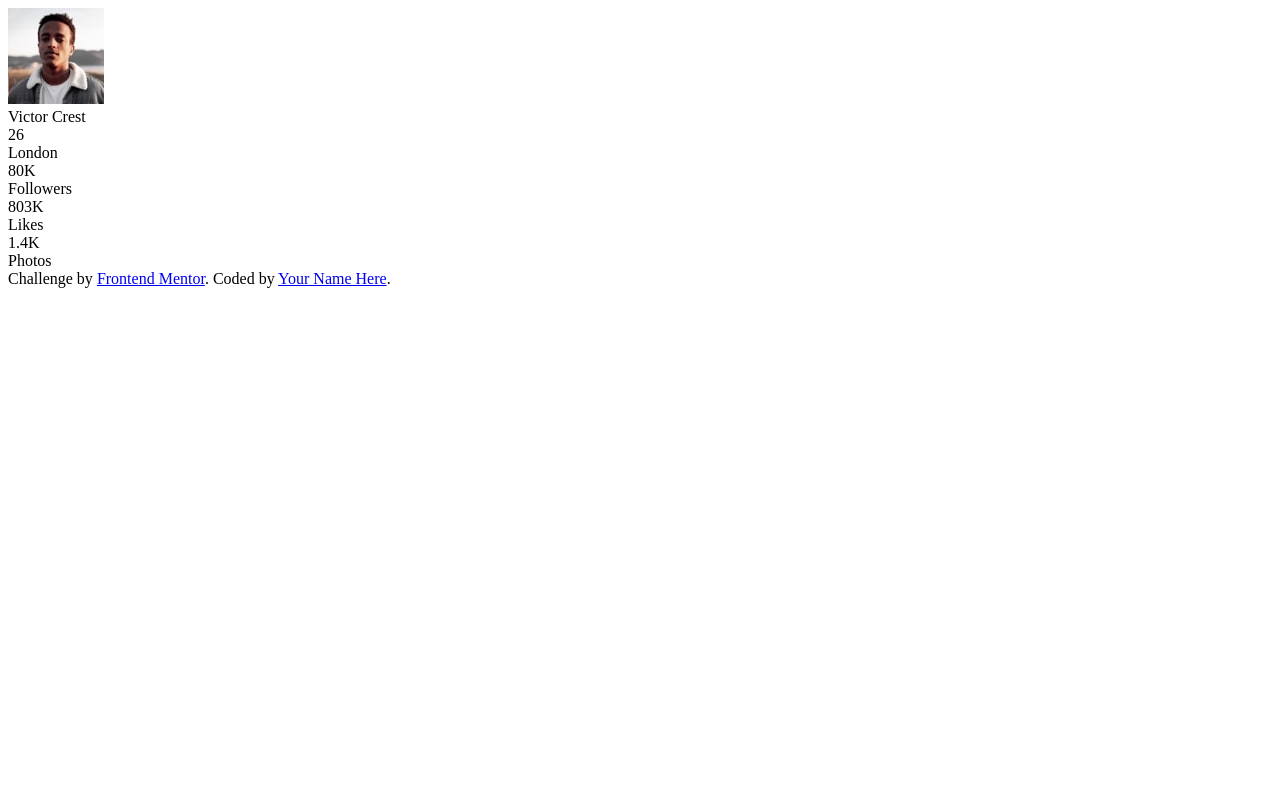
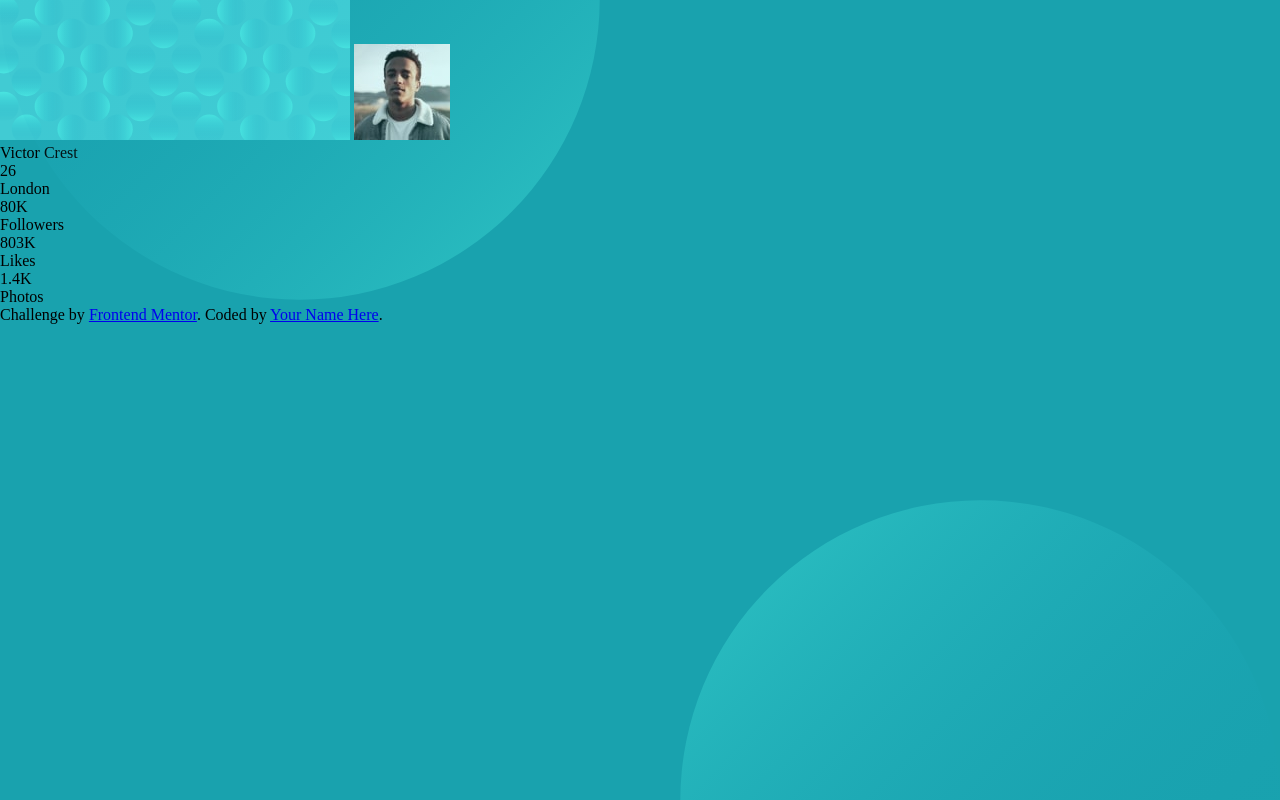
Before and after one commit to RodrigoASM6/projetos_frontmenthor-, a plain HTML site: page profile-card/index.html in a window 1280 px wide. Drawn offline with Linux system fonts and the light colour scheme.

Commit message:
plano de fundo

```diff
--- a/profile-card/index.html
+++ b/profile-card/index.html
@@ -5,6 +5,8 @@
   <meta name="viewport" content="width=device-width, initial-scale=1.0"> <!-- displays site properly based on user's device -->
 
   <link rel="icon" type="image/png" sizes="32x32" href="./images/favicon-32x32.png">
+
+  <link rel="stylesheet" type="text/css" href="style.css">
 
   <title>Frontend Mentor | Profile card component</title>
 
@@ -17,8 +19,12 @@
 
 <body>
 
+  <div class="background-image-top-left"></div>
+  <div class="background-image-bottom-left"></div>
+
   <div class="container">
-    <img class="nome" src="./images/image-victor.jpg" alt="Foto de perfil">
+    <img class="topo" src="./images/bg-pattern-card.svg">
+    <img class="foto" src="./images/image-victor.jpg" alt="Foto de perfil">
     <div class="profile-name">Victor Crest</div>
     <div class="profile-age">26</div>
     <div class="Country">London</div>
@@ -26,7 +32,7 @@
     <div class="stats-box">
       <div class="stats-number">80K</div>
       <div class="stats-label">Followers</div>
-  </div>
+    </div>
 
   <div class="stats-box">
       <div class="stats-number">803K</div>
--- /dev/null
+++ b/profile-card/style.css
@@ -0,0 +1,30 @@
+body{
+    margin: 0;
+    padding: 0;
+    background-color: hsl(185, 75%, 39%)
+
+}
+
+.background-image-top-left {
+    position: absolute;
+    top: 0;
+    left: 0;
+    width: 600px;
+    height: 300px;
+    background-image: url(./images/bg-pattern-bottom.svg);
+    background-size: cover;
+    transform: rotate(-180deg);
+
+}
+
+.background-image-bottom-left {
+    position: absolute;
+    bottom: 0;
+    right: 0;
+    width: 600px;
+    height: 300px;
+    background-image: url(./images/bg-pattern-bottom.svg);
+    background-size: cover;
+
+
+}
```
